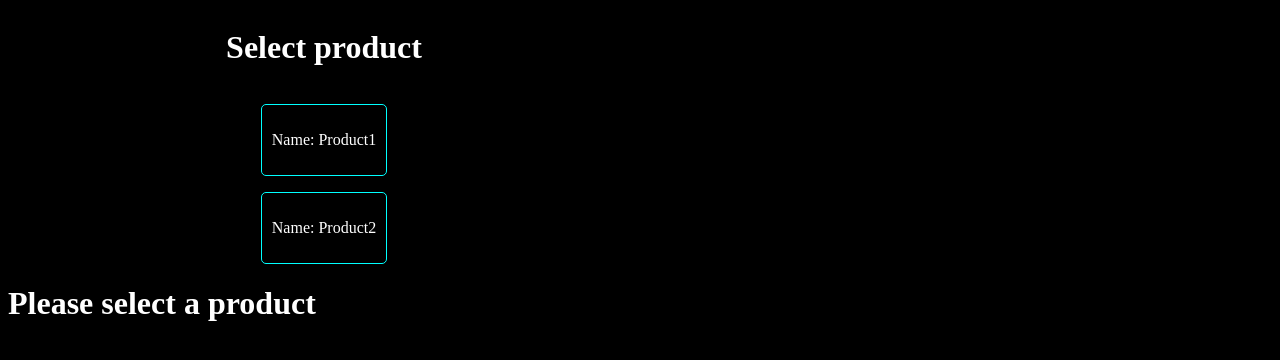
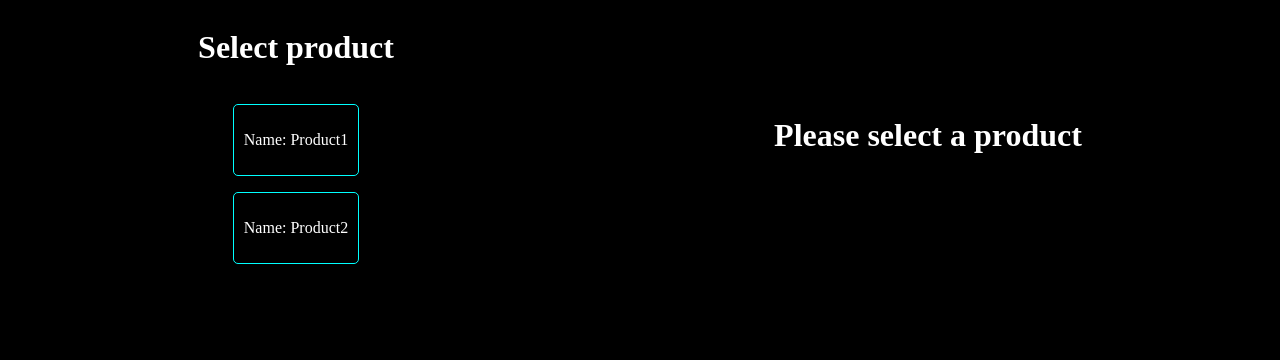
Before and after one commit to ItzhakLevy1/react-display-selected-item, a React (Create React App) app: page / in a window 1280 px wide. Shown: the top 360 px of the page. Built offline with nearby package versions, Linux system fonts and the light colour scheme.

Commit message:
Correct class name to lower case

```diff
--- a/src/pages/Home.jsx
+++ b/src/pages/Home.jsx
@@ -8,7 +8,7 @@ function Home() {
   const [selectedProduct, setSelectedProduct] = useState(null);
 
   return (
-    <div className="Home-container">
+    <div className="home-container">
       <div className="products">
         <h1>Select product</h1>
         {products.map((product) => (
```
